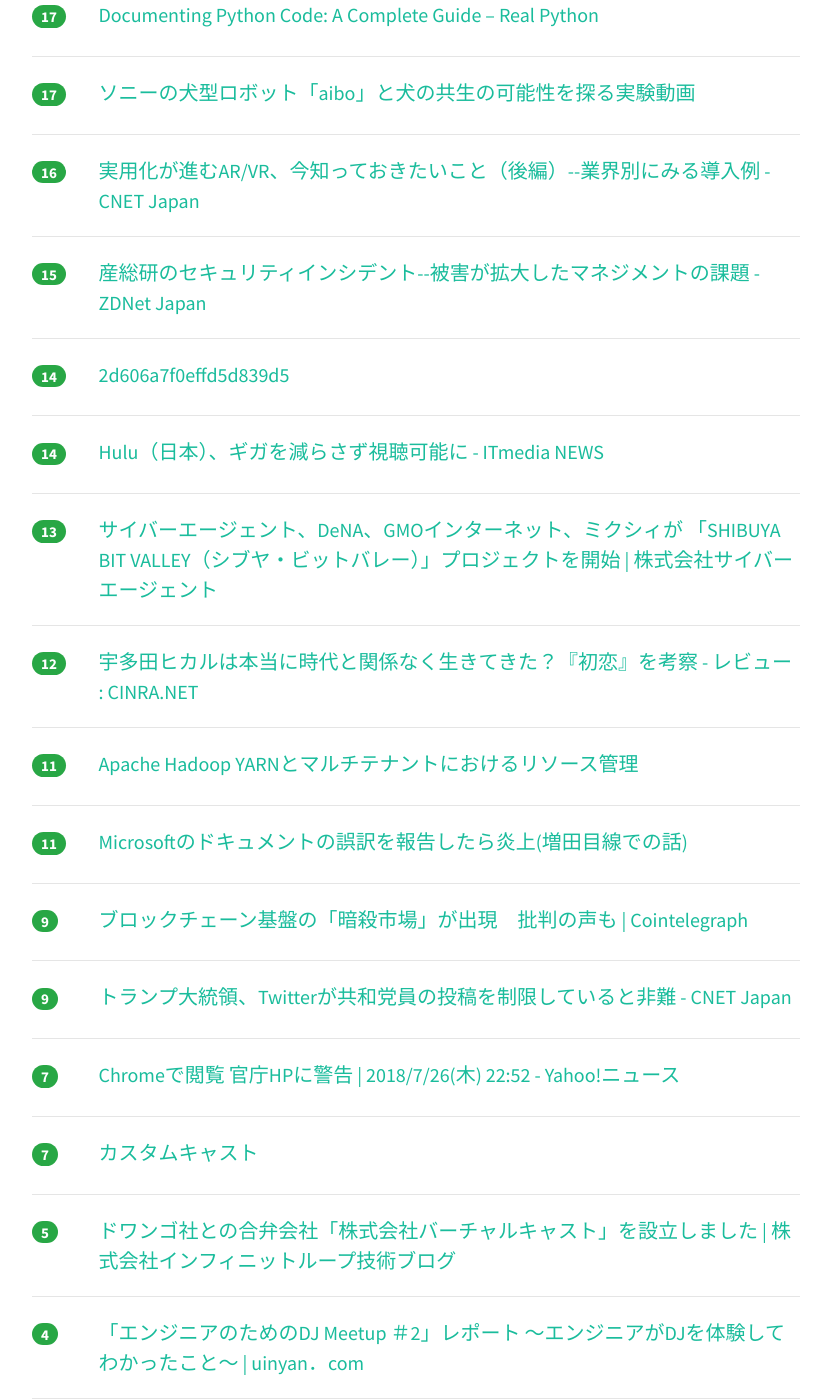
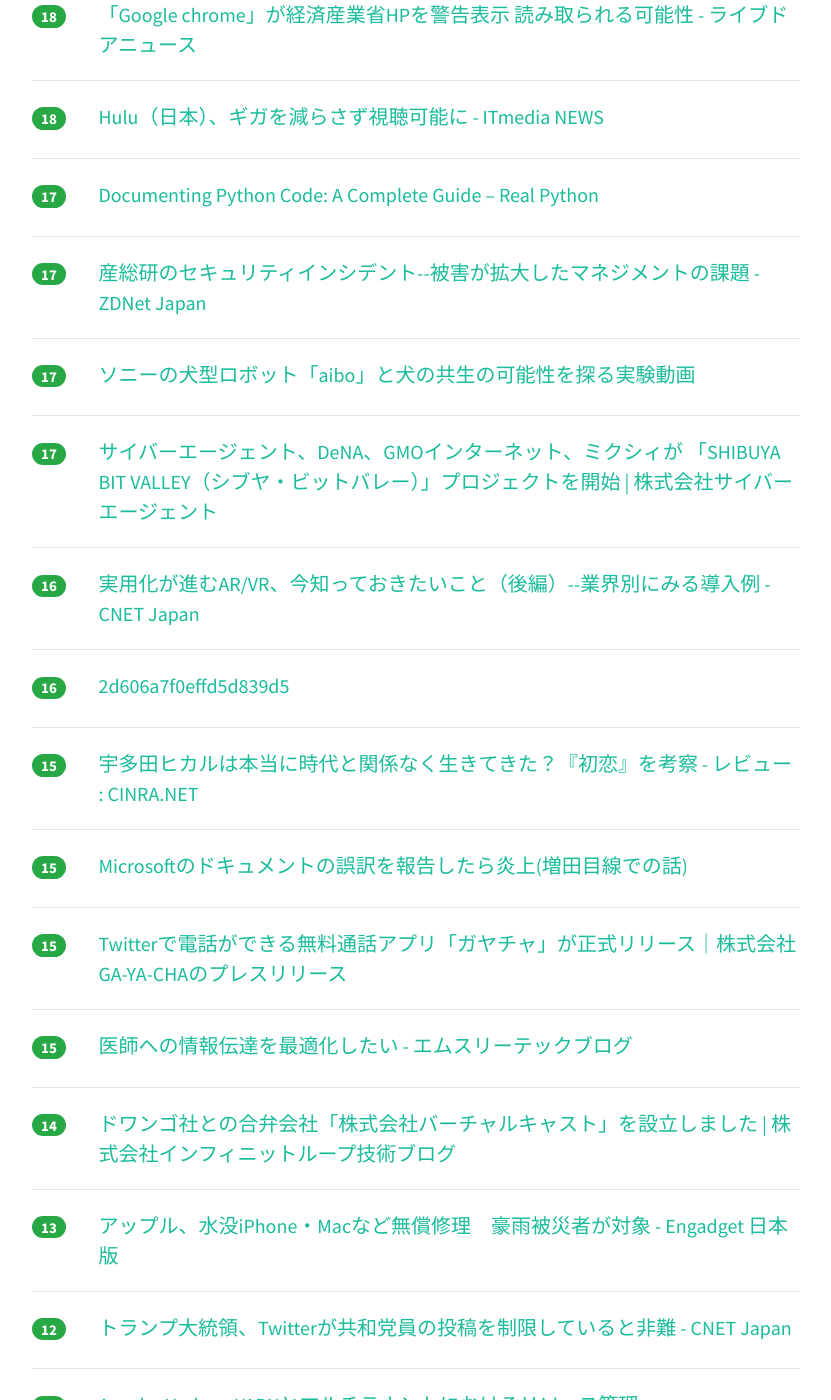
Before and after one commit to yatta47/hatena-matome-site, a Jekyll site: the page built from _posts/2018-07-27-hatena.md, in a window 1280 px wide and 1400 px high, scrolled down 3895 px. Shown: the whole window, without its empty margins (224-1055 px from the left). Built offline with Jekyll 4.4.1, drawn with Linux system fonts in a browser that asks for light colours; nearby versions of some CDN libraries; some of the changed text lies outside the part shown.

Commit message:
Updated 2018-07-27

```diff
--- a/_posts/2018-07-27-hatena.md
+++ b/_posts/2018-07-27-hatena.md
@@ -1,53 +1,53 @@
 ---
 layout: post
 title:  "2018-07-27 はてぶIT"
-date:   2018-07-27 17:01:14
+date:   2018-07-27 18:01:30
 tags: [it-hotentry]
 ---
-56 件のデータあり
+60 件のデータあり
 
 <hr><div class="row">
-<div class="col-1"><span class="badge badge-pill badge-success h2">351</span></div>
+<div class="col-1"><span class="badge badge-pill badge-success h2">385</span></div>
 <div class="col-11"><a href='http://www.itmedia.co.jp/mobile/articles/1807/27/news037.html' target='_blank'>2年以上前の「iPhone SE」がいまだに“現役”の理由 - ITmedia Mobile</a></div>
 </div>
 <hr>
 <div class="row">
-<div class="col-1"><span class="badge badge-pill badge-success h2">193</span></div>
+<div class="col-1"><span class="badge badge-pill badge-success h2">203</span></div>
 <div class="col-11"><a href='https://toyokeizai.net/articles/-/229925' target='_blank'>日本人は｢GAFAの恐ろしさ｣を知らなすぎる | 読書 | 東洋経済オンライン | 経済ニュースの新基準</a></div>
 </div>
 <hr>
 <div class="row">
-<div class="col-1"><span class="badge badge-pill badge-success h2">180</span></div>
+<div class="col-1"><span class="badge badge-pill badge-success h2">186</span></div>
 <div class="col-11"><a href='https://japan.blogs.atlassian.com/2018/07/new-atlassian-slack-partnership/' target='_blank'>Slackとの新しいパートナーシップの発表について | Atlassian Blogs</a></div>
 </div>
 <hr>
 <div class="row">
-<div class="col-1"><span class="badge badge-pill badge-success h2">160</span></div>
+<div class="col-1"><span class="badge badge-pill badge-success h2">166</span></div>
 <div class="col-11"><a href='https://headlines.yahoo.co.jp/hl?a=20180726-00000104-jij-pol' target='_blank'>最新閲覧ソフト、官庁HPに警告＝通信暗号化へ順次対応―総務省など（時事通信） - Yahoo!ニュース</a></div>
 </div>
 <hr>
 <div class="row">
-<div class="col-1"><span class="badge badge-pill badge-success h2">120</span></div>
+<div class="col-1"><span class="badge badge-pill badge-success h2">124</span></div>
+<div class="col-11"><a href='https://www.publickey1.jp/blog/18/docker_for_winmackubernetesstable_channel.html' target='_blank'>Docker for Win/MacのKubernetes統合が正式版に。Stable Channelでリリース開始 － Publickey</a></div>
+</div>
+<hr>
+<div class="row">
+<div class="col-1"><span class="badge badge-pill badge-success h2">121</span></div>
 <div class="col-11"><a href='https://uinyan.com/engineer_dj_meetup_2_report/' target='_blank'>「エンジニアのためのDJ Meetup ＃2」レポート 〜エンジニアがDJを体験してわかったこと〜 | uinyan．com</a></div>
 </div>
 <hr>
 <div class="row">
-<div class="col-1"><span class="badge badge-pill badge-success h2">120</span></div>
-<div class="col-11"><a href='https://www.publickey1.jp/blog/18/docker_for_winmackubernetesstable_channel.html' target='_blank'>Docker for Win/MacのKubernetes統合が正式版に。Stable Channelでリリース開始 － Publickey</a></div>
-</div>
-<hr>
-<div class="row">
-<div class="col-1"><span class="badge badge-pill badge-success h2">99</span></div>
+<div class="col-1"><span class="badge badge-pill badge-success h2">101</span></div>
 <div class="col-11"><a href='https://ja.atlassian.com/partnerships/slack' target='_blank'>アトラシアン + Slack | アトラシアン</a></div>
 </div>
 <hr>
 <div class="row">
-<div class="col-1"><span class="badge badge-pill badge-success h2">90</span></div>
+<div class="col-1"><span class="badge badge-pill badge-success h2">94</span></div>
 <div class="col-11"><a href='https://coliss.com/articles/build-websites/operation/css/css-pointer-events.html' target='_blank'>[CSS]pointer-eventsプロパティですごい便利に！クリックやホバーのターゲットになる要素を変更するテクニック | コリス</a></div>
 </div>
 <hr>
 <div class="row">
-<div class="col-1"><span class="badge badge-pill badge-success h2">77</span></div>
+<div class="col-1"><span class="badge badge-pill badge-success h2">92</span></div>
 <div class="col-11"><a href='https://employment.en-japan.com/engineerhub/entry/2018/07/27/110000' target='_blank'>『メルカリ』 アプリの画面描画を高速化する技術、バックエンド・iOS・Androidの基本設計 #エンジニアHub - エンジニアHub｜若手Webエンジニアのキャリアを考える！</a></div>
 </div>
 <hr>
@@ -67,23 +67,33 @@ tags: [it-hotentry]
 </div>
 <hr>
 <div class="row">
+<div class="col-1"><span class="badge badge-pill badge-success h2">45</span></div>
+<div class="col-11"><a href='http://www.itmedia.co.jp/news/articles/1807/27/news063.html' target='_blank'>Slack、Microsoft対抗でAtlassianのHipchatを買収　Hipchatは来年2月に終了へ - ITmedia NEWS</a></div>
+</div>
+<hr>
+<div class="row">
 <div class="col-1"><span class="badge badge-pill badge-success h2">44</span></div>
 <div class="col-11"><a href='https://qiita.com/snuow/items/fe58b8f5e230f5dc48a4' target='_blank'>初心者による「Python初心者がコピペで使える!時系列データの可視化!」</a></div>
 </div>
 <hr>
 <div class="row">
-<div class="col-1"><span class="badge badge-pill badge-success h2">43</span></div>
-<div class="col-11"><a href='http://www.itmedia.co.jp/news/articles/1807/27/news063.html' target='_blank'>Slack、Microsoft対抗でAtlassianのHipchatを買収　Hipchatは来年2月に終了へ - ITmedia NEWS</a></div>
+<div class="col-1"><span class="badge badge-pill badge-success h2">38</span></div>
+<div class="col-11"><a href='https://jp.techcrunch.com/2018/07/27/2018-07-26-facebook-officially-loses-123-billion-in-value/' target='_blank'>Facebook、時価総額1230億ドルを一夜で失う――市場は四半期決算に失望 | TechCrunch Japan</a></div>
 </div>
 <hr>
 <div class="row">
 <div class="col-1"><span class="badge badge-pill badge-success h2">37</span></div>
-<div class="col-11"><a href='https://jp.techcrunch.com/2018/07/27/2018-07-26-facebook-officially-loses-123-billion-in-value/' target='_blank'>Facebook、時価総額1230億ドルを一夜で失う――市場は四半期決算に失望 | TechCrunch Japan</a></div>
+<div class="col-11"><a href='https://mraka2015.hatenablog.com/entry/20180727/1532639289' target='_blank'>No.1407 低速モード時でもLINEのテレビ電話をかけることができる - 新・ぜんそく力な日常</a></div>
 </div>
 <hr>
 <div class="row">
-<div class="col-1"><span class="badge badge-pill badge-success h2">36</span></div>
-<div class="col-11"><a href='https://mraka2015.hatenablog.com/entry/20180727/1532639289' target='_blank'>No.1407 低速モード時でもLINEのテレビ電話をかけることができる - 新・ぜんそく力な日常</a></div>
+<div class="col-1"><span class="badge badge-pill badge-success h2">34</span></div>
+<div class="col-11"><a href='https://qiita.com/zembutsu/items/a23bd834438518268116' target='_blank'>Kubernetes 基本用語集の翻案(v1.11)</a></div>
+</div>
+<hr>
+<div class="row">
+<div class="col-1"><span class="badge badge-pill badge-success h2">34</span></div>
+<div class="col-11"><a href='https://dev.classmethod.jp/etc/setup-mockserver-mmock/' target='_blank'>JSON/YAMLで定義可能なHTTPモックサーバーMmockを触ってみる（セットアップ、シンプルなモックの定義、ブラウザでのアクセスログおよびモック定義一覧の確認まで） ｜ Developers.IO</a></div>
 </div>
 <hr>
 <div class="row">
@@ -94,16 +104,6 @@ tags: [it-hotentry]
 <div class="row">
 <div class="col-1"><span class="badge badge-pill badge-success h2">32</span></div>
 <div class="col-11"><a href='http://www.itmedia.co.jp/news/articles/1807/26/news133.html' target='_blank'>「ソースネクストの時価総額を約3倍にした」　通訳デバイス「POCKETALK」に新モデル　自社開発で大幅機能アップ - ITmedia NEWS</a></div>
-</div>
-<hr>
-<div class="row">
-<div class="col-1"><span class="badge badge-pill badge-success h2">32</span></div>
-<div class="col-11"><a href='https://qiita.com/zembutsu/items/a23bd834438518268116' target='_blank'>Kubernetes 基本用語集の翻案(v1.11)</a></div>
-</div>
-<hr>
-<div class="row">
-<div class="col-1"><span class="badge badge-pill badge-success h2">31</span></div>
-<div class="col-11"><a href='https://dev.classmethod.jp/etc/setup-mockserver-mmock/' target='_blank'>JSON/YAMLで定義可能なHTTPモックサーバーMmockを触ってみる（セットアップ、シンプルなモックの定義、ブラウザでのアクセスログおよびモック定義一覧の確認まで） ｜ Developers.IO</a></div>
 </div>
 <hr>
 <div class="row">
@@ -132,18 +132,43 @@ tags: [it-hotentry]
 </div>
 <hr>
 <div class="row">
+<div class="col-1"><span class="badge badge-pill badge-success h2">23</span></div>
+<div class="col-11"><a href='https://japan.cnet.com/article/35123157/' target='_blank'>五反田に続き「シブヤ・ビットバレー」プロジェクトが始動--サイバーやDeNAなど4社</a></div>
+</div>
+<hr>
+<div class="row">
+<div class="col-1"><span class="badge badge-pill badge-success h2">22</span></div>
+<div class="col-11"><a href='http://tango-ruby.hatenablog.com/entry/2018/07/27/045252' target='_blank'>はてなブログにある映画の感想を人工知能で集めてウェブサイトを作った - ベルリンのITスタートアップで働くジャバ・ザ・ハットリの日記</a></div>
+</div>
+<hr>
+<div class="row">
+<div class="col-1"><span class="badge badge-pill badge-success h2">21</span></div>
+<div class="col-11"><a href='https://japan.cnet.com/article/35123129/' target='_blank'>サムスン、スマートフォン用の「割れない」ディスプレイがUL認証取得 - CNET Japan</a></div>
+</div>
+<hr>
+<div class="row">
+<div class="col-1"><span class="badge badge-pill badge-success h2">21</span></div>
+<div class="col-11"><a href='https://jp.techcrunch.com/2018/07/27/net-marketing-qoon/' target='_blank'>「Omiai」のネットマーケティング 、新アプリ「QooN」で日本のデーティング市場の開拓目指す | TechCrunch Japan</a></div>
+</div>
+<hr>
+<div class="row">
 <div class="col-1"><span class="badge badge-pill badge-success h2">20</span></div>
 <div class="col-11"><a href='https://speakerdeck.com/izumin5210/context-dot-context-is-not-just-for-cancelation' target='_blank'>context.Context is not just for cancelation - Speaker Deck</a></div>
 </div>
 <hr>
 <div class="row">
 <div class="col-1"><span class="badge badge-pill badge-success h2">20</span></div>
-<div class="col-11"><a href='https://japan.cnet.com/article/35123129/' target='_blank'>サムスン、スマートフォン用の「割れない」ディスプレイがUL認証取得 - CNET Japan</a></div>
+<div class="col-11"><a href='https://virtualcast.jp/company/' target='_blank'>会社概要｜バーチャルキャスト[Virtual Cast]</a></div>
 </div>
 <hr>
 <div class="row">
-<div class="col-1"><span class="badge badge-pill badge-success h2">20</span></div>
-<div class="col-11"><a href='https://japan.cnet.com/article/35123157/' target='_blank'>五反田に続き「シブヤ・ビットバレー」プロジェクトが始動--サイバーやDeNAなど4社</a></div>
+<div class="col-1"><span class="badge badge-pill badge-success h2">19</span></div>
+<div class="col-11"><a href='https://pc.watch.impress.co.jp/docs/news/1135028.html' target='_blank'>Bluetoothのペアリング処理に秘密鍵を取得可能な脆弱性 ～中間者攻撃で通信データの傍受や改竄が可能に - PC Watch</a></div>
+</div>
+<hr>
+<div class="row">
+<div class="col-1"><span class="badge badge-pill badge-success h2">19</span></div>
+<div class="col-11"><a href='https://pc.watch.impress.co.jp/docs/news/todays_sales/1135178.html' target='_blank'>【本日みつけたお買い得品】ソースネクスト、4万円超の動画編集ソフト「VEGAS Pro 15 Edit」を4千円で特価販売 - PC Watch</a></div>
 </div>
 <hr>
 <div class="row">
@@ -158,11 +183,6 @@ tags: [it-hotentry]
 <hr>
 <div class="row">
 <div class="col-1"><span class="badge badge-pill badge-success h2">19</span></div>
-<div class="col-11"><a href='https://jp.techcrunch.com/2018/07/27/net-marketing-qoon/' target='_blank'>「Omiai」のネットマーケティング 、新アプリ「QooN」で日本のデーティング市場の開拓目指す | TechCrunch Japan</a></div>
-</div>
-<hr>
-<div class="row">
-<div class="col-1"><span class="badge badge-pill badge-success h2">19</span></div>
 <div class="col-11"><a href='https://soudai.hatenablog.com/entry/midsummer_lt' target='_blank'>真夏の大LT大会の裏側と自分たちが出来ること - そーだいなるらくがき帳</a></div>
 </div>
 <hr>
@@ -173,22 +193,12 @@ tags: [it-hotentry]
 <hr>
 <div class="row">
 <div class="col-1"><span class="badge badge-pill badge-success h2">18</span></div>
-<div class="col-11"><a href='https://pc.watch.impress.co.jp/docs/news/1135028.html' target='_blank'>Bluetoothのペアリング処理に秘密鍵を取得可能な脆弱性 ～中間者攻撃で通信データの傍受や改竄が可能に - PC Watch</a></div>
-</div>
-<hr>
-<div class="row">
-<div class="col-1"><span class="badge badge-pill badge-success h2">18</span></div>
 <div class="col-11"><a href='http://news.livedoor.com/article/detail/15069306/' target='_blank'>「Google chrome」が経済産業省HPを警告表示 読み取られる可能性 - ライブドアニュース</a></div>
 </div>
 <hr>
 <div class="row">
 <div class="col-1"><span class="badge badge-pill badge-success h2">18</span></div>
-<div class="col-11"><a href='http://tango-ruby.hatenablog.com/entry/2018/07/27/045252' target='_blank'>はてなブログにある映画の感想を人工知能で集めてウェブサイトを作った - ベルリンのITスタートアップで働くジャバ・ザ・ハットリの日記</a></div>
-</div>
-<hr>
-<div class="row">
-<div class="col-1"><span class="badge badge-pill badge-success h2">18</span></div>
-<div class="col-11"><a href='https://virtualcast.jp/company/' target='_blank'>会社概要｜バーチャルキャスト[Virtual Cast]</a></div>
+<div class="col-11"><a href='http://www.itmedia.co.jp/news/articles/1807/27/news065.html' target='_blank'>Hulu（日本）、ギガを減らさず視聴可能に - ITmedia NEWS</a></div>
 </div>
 <hr>
 <div class="row">
@@ -198,7 +208,17 @@ tags: [it-hotentry]
 <hr>
 <div class="row">
 <div class="col-1"><span class="badge badge-pill badge-success h2">17</span></div>
+<div class="col-11"><a href='https://japan.zdnet.com/article/35122961/' target='_blank'>産総研のセキュリティインシデント--被害が拡大したマネジメントの課題 - ZDNet Japan</a></div>
+</div>
+<hr>
+<div class="row">
+<div class="col-1"><span class="badge badge-pill badge-success h2">17</span></div>
 <div class="col-11"><a href='http://www.youtube.com/watch?v=BbFRQ4BdIys' target='_blank'>ソニーの犬型ロボット「aibo」と犬の共生の可能性を探る実験動画</a></div>
+</div>
+<hr>
+<div class="row">
+<div class="col-1"><span class="badge badge-pill badge-success h2">17</span></div>
+<div class="col-11"><a href='https://www.cyberagent.co.jp/news/detail/id=21870' target='_blank'>サイバーエージェント、DeNA、GMOインターネット、ミクシィが 「SHIBUYA BIT VALLEY（シブヤ・ビットバレー）」プロジェクトを開始 | 株式会社サイバーエージェント</a></div>
 </div>
 <hr>
 <div class="row">
@@ -207,28 +227,43 @@ tags: [it-hotentry]
 </div>
 <hr>
 <div class="row">
+<div class="col-1"><span class="badge badge-pill badge-success h2">16</span></div>
+<div class="col-11"><a href='https://qiita.com/creaith/items/2d606a7f0effd5d839d5' target='_blank'>2d606a7f0effd5d839d5</a></div>
+</div>
+<hr>
+<div class="row">
 <div class="col-1"><span class="badge badge-pill badge-success h2">15</span></div>
-<div class="col-11"><a href='https://japan.zdnet.com/article/35122961/' target='_blank'>産総研のセキュリティインシデント--被害が拡大したマネジメントの課題 - ZDNet Japan</a></div>
+<div class="col-11"><a href='https://www.cinra.net/review/201807-utadahikaru' target='_blank'>宇多田ヒカルは本当に時代と関係なく生きてきた？『初恋』を考察 - レビュー : CINRA.NET</a></div>
+</div>
+<hr>
+<div class="row">
+<div class="col-1"><span class="badge badge-pill badge-success h2">15</span></div>
+<div class="col-11"><a href='https://anond.hatelabo.jp/20180727042608' target='_blank'>Microsoftのドキュメントの誤訳を報告したら炎上(増田目線での話)</a></div>
+</div>
+<hr>
+<div class="row">
+<div class="col-1"><span class="badge badge-pill badge-success h2">15</span></div>
+<div class="col-11"><a href='https://prtimes.jp/main/html/rd/p/000000001.000035357.html' target='_blank'>Twitterで電話ができる無料通話アプリ「ガヤチャ」が正式リリース｜株式会社GA-YA-CHAのプレスリリース</a></div>
+</div>
+<hr>
+<div class="row">
+<div class="col-1"><span class="badge badge-pill badge-success h2">15</span></div>
+<div class="col-11"><a href='https://www.m3tech.blog/entry/2018/07/27/154958' target='_blank'>医師への情報伝達を最適化したい - エムスリーテックブログ</a></div>
 </div>
 <hr>
 <div class="row">
 <div class="col-1"><span class="badge badge-pill badge-success h2">14</span></div>
-<div class="col-11"><a href='https://qiita.com/creaith/items/2d606a7f0effd5d839d5' target='_blank'>2d606a7f0effd5d839d5</a></div>
-</div>
-<hr>
-<div class="row">
-<div class="col-1"><span class="badge badge-pill badge-success h2">14</span></div>
-<div class="col-11"><a href='http://www.itmedia.co.jp/news/articles/1807/27/news065.html' target='_blank'>Hulu（日本）、ギガを減らさず視聴可能に - ITmedia NEWS</a></div>
+<div class="col-11"><a href='https://www.infiniteloop.co.jp/blog/2018/07/virtualcastinc/' target='_blank'>ドワンゴ社との合弁会社「株式会社バーチャルキャスト」を設立しました | 株式会社インフィニットループ技術ブログ</a></div>
 </div>
 <hr>
 <div class="row">
 <div class="col-1"><span class="badge badge-pill badge-success h2">13</span></div>
-<div class="col-11"><a href='https://www.cyberagent.co.jp/news/detail/id=21870' target='_blank'>サイバーエージェント、DeNA、GMOインターネット、ミクシィが 「SHIBUYA BIT VALLEY（シブヤ・ビットバレー）」プロジェクトを開始 | 株式会社サイバーエージェント</a></div>
+<div class="col-11"><a href='https://japanese.engadget.com/2018/07/26/iphone-mac/' target='_blank'>アップル、水没iPhone・Macなど無償修理　豪雨被災者が対象 - Engadget 日本版</a></div>
 </div>
 <hr>
 <div class="row">
 <div class="col-1"><span class="badge badge-pill badge-success h2">12</span></div>
-<div class="col-11"><a href='https://www.cinra.net/review/201807-utadahikaru' target='_blank'>宇多田ヒカルは本当に時代と関係なく生きてきた？『初恋』を考察 - レビュー : CINRA.NET</a></div>
+<div class="col-11"><a href='https://japan.cnet.com/article/35123150/' target='_blank'>トランプ大統領、Twitterが共和党員の投稿を制限していると非難 - CNET Japan</a></div>
 </div>
 <hr>
 <div class="row">
@@ -238,7 +273,7 @@ tags: [it-hotentry]
 <hr>
 <div class="row">
 <div class="col-1"><span class="badge badge-pill badge-success h2">11</span></div>
-<div class="col-11"><a href='https://anond.hatelabo.jp/20180727042608' target='_blank'>Microsoftのドキュメントの誤訳を報告したら炎上(増田目線での話)</a></div>
+<div class="col-11"><a href='http://customcast.jp/' target='_blank'>カスタムキャスト</a></div>
 </div>
 <hr>
 <div class="row">
@@ -247,23 +282,18 @@ tags: [it-hotentry]
 </div>
 <hr>
 <div class="row">
-<div class="col-1"><span class="badge badge-pill badge-success h2">9</span></div>
-<div class="col-11"><a href='https://japan.cnet.com/article/35123150/' target='_blank'>トランプ大統領、Twitterが共和党員の投稿を制限していると非難 - CNET Japan</a></div>
-</div>
-<hr>
-<div class="row">
 <div class="col-1"><span class="badge badge-pill badge-success h2">7</span></div>
 <div class="col-11"><a href='https://news.yahoo.co.jp/pickup/6291281' target='_blank'>Chromeで閲覧 官庁HPに警告 | 2018/7/26(木) 22:52 - Yahoo!ニュース</a></div>
 </div>
 <hr>
 <div class="row">
-<div class="col-1"><span class="badge badge-pill badge-success h2">7</span></div>
-<div class="col-11"><a href='http://customcast.jp/' target='_blank'>カスタムキャスト</a></div>
+<div class="col-1"><span class="badge badge-pill badge-success h2">6</span></div>
+<div class="col-11"><a href='http://news.tv-asahi.co.jp/news_economy/articles/000132633.html' target='_blank'>経産省HP保護されず？　最新版クロームに警告表示</a></div>
 </div>
 <hr>
 <div class="row">
 <div class="col-1"><span class="badge badge-pill badge-success h2">5</span></div>
-<div class="col-11"><a href='https://www.infiniteloop.co.jp/blog/2018/07/virtualcastinc/' target='_blank'>ドワンゴ社との合弁会社「株式会社バーチャルキャスト」を設立しました | 株式会社インフィニットループ技術ブログ</a></div>
+<div class="col-11"><a href='http://blog.cybozu.io/entry/2018/07/27/080000' target='_blank'>サイボウズの継続的性能検証 - Cybozu Inside Out | サイボウズエンジニアのブログ</a></div>
 </div>
 <hr>
 <div class="row">
@@ -276,13 +306,3 @@ tags: [it-hotentry]
 <div class="col-11"><a href='https://www.hinapishi.com/entry/2018/07/27/000139' target='_blank'>2018年7月26日(木)のニュースまとめ（ツイート履歴） - ひなぴし</a></div>
 </div>
 <hr>
-<div class="row">
-<div class="col-1"><span class="badge badge-pill badge-success h2">3</span></div>
-<div class="col-11"><a href='http://news.tv-asahi.co.jp/news_economy/articles/000132633.html' target='_blank'>経産省HP保護されず？　最新版クロームに警告表示</a></div>
-</div>
-<hr>
-<div class="row">
-<div class="col-1"><span class="badge badge-pill badge-success h2">3</span></div>
-<div class="col-11"><a href='https://prtimes.jp/main/html/rd/p/000000001.000035357.html' target='_blank'>Twitterで電話ができる無料通話アプリ「ガヤチャ」が正式リリース｜株式会社GA-YA-CHAのプレスリリース</a></div>
-</div>
-<hr>
```
